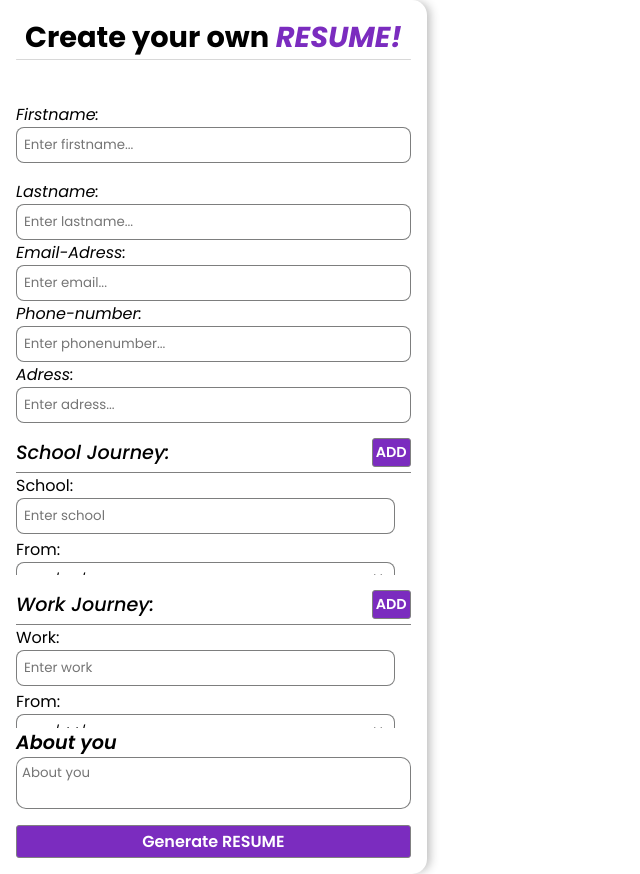
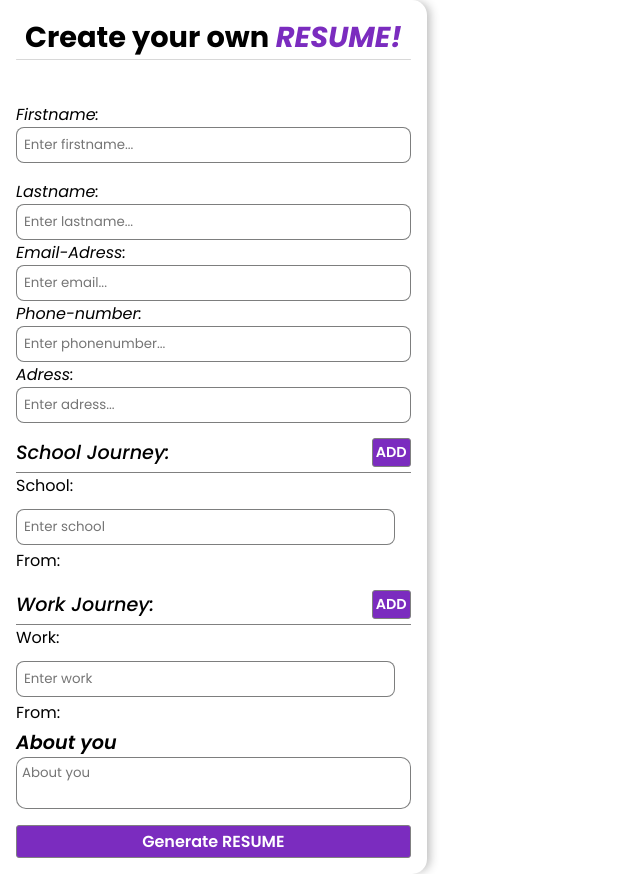
Before and after one commit to Kili196/CV-Generator, a React (Vite) app: page / in a window 1280 px wide. Shown: the whole page, without its empty margins (0-640 px from the left). Built offline with nearby package versions, Linux system fonts and the light colour scheme.

Commit message:
add delete button

```diff
--- a/src/components/InputFIelds/InputFieldWithDateRange.jsx
+++ b/src/components/InputFIelds/InputFieldWithDateRange.jsx
@@ -1,3 +1,5 @@
+import { MdDelete } from "react-icons/md";
+
 const InputFieldWithDateRange = ({
   subheading,
   placeholder,
@@ -38,6 +40,12 @@ const InputFieldWithDateRange = ({
           }
         />
       </div>
+      <div className="input-field">
+        <div></div>
+        <button>
+          <MdDelete />
+        </button>
+      </div>
     </div>
   );
 };
--- a/src/styles/Form.css
+++ b/src/styles/Form.css
@@ -85,13 +85,22 @@ textarea:focus {
 /* input-pair **/
 
 .input-field {
-  display: flex;
-  flex-direction: column;
+  display: grid;
+  grid-template-rows: 1fr 1fr;
+}
+
+.input-field button {
+  background-color: red;
+  border-radius: 10px;
+}
+
+.input-field button:hover {
+  background-color: rgb(219, 56, 56);
 }
 
 .input-pair {
   display: grid;
-  grid-template-columns: 3fr 1fr 1fr;
+  grid-template-columns: 4fr 2fr 2fr 1fr;
   gap: 1em;
 }
 
```
